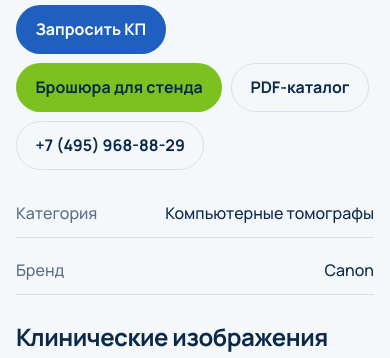
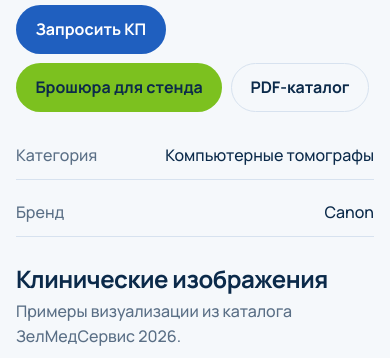
Before and after one commit to timofeyv68/zelmedservice, an Astro site: page /zelmedservice/catalog/kompyuternye-tomografy/canon-aquilion-exceed-lb/ in a window 390 px wide. Shown: the part 1760-2118 px from the top of the page. Built offline with nearby package versions, Linux system fonts and the light colour scheme; Astro itself is replaced by a stand-in of ours.

Commit message:
Remove phone button from product detail page.

```diff
--- a/src/pages/catalog/[category]/[slug].astro
+++ b/src/pages/catalog/[category]/[slug].astro
@@ -89,7 +89,6 @@ const tagline = (product.tagline || '').replace(/\s+/g, ' ').trim().slice(0, 120
             <a class="btn btn--accent" href={`${url('contacts/')}#request`}>Запросить КП</a>
             <a class="btn btn--primary" href={brochure}>Брошюра для стенда</a>
             <a class="btn btn--ghost" href={url(site.catalogPdf)} target="_blank" rel="noopener">PDF-каталог</a>
-            <a class="btn btn--ghost" href={site.phoneHref}>{site.phone}</a>
           </div>
 
           <ul class="product__facts">
```
